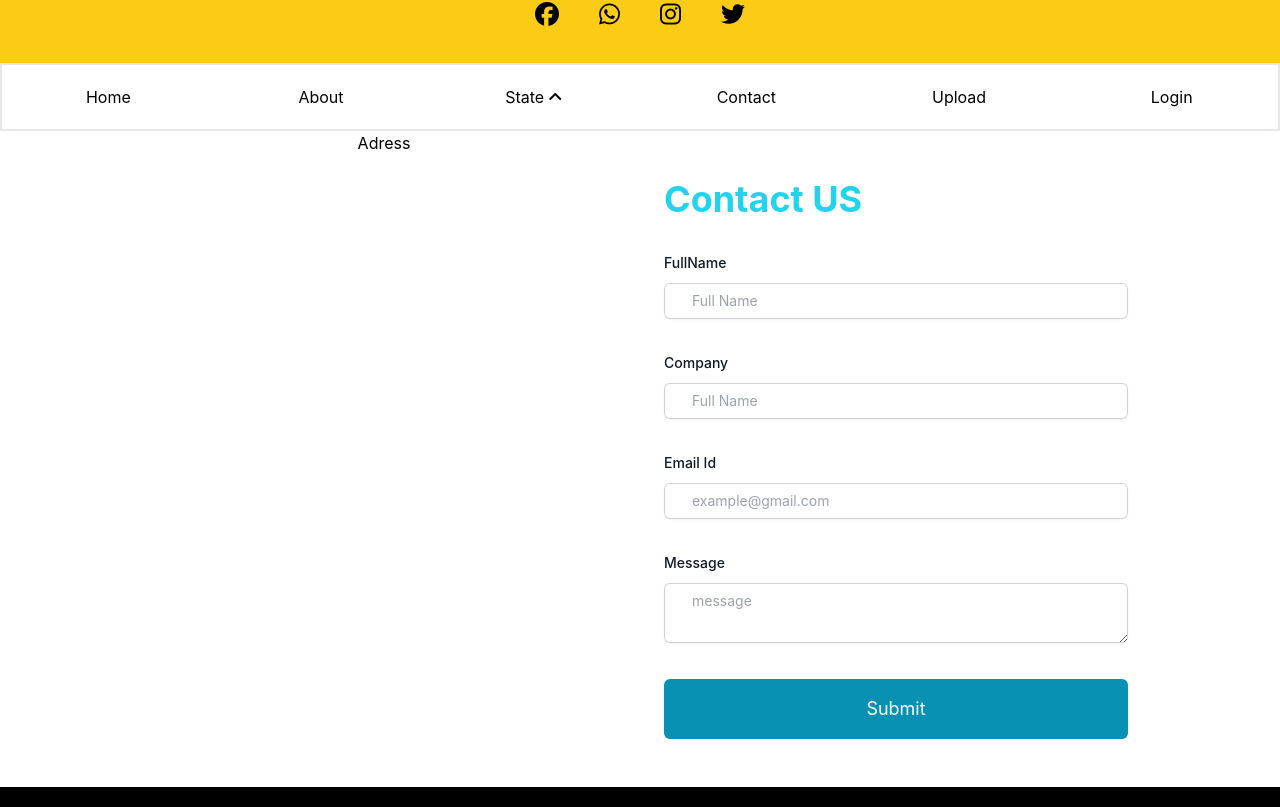
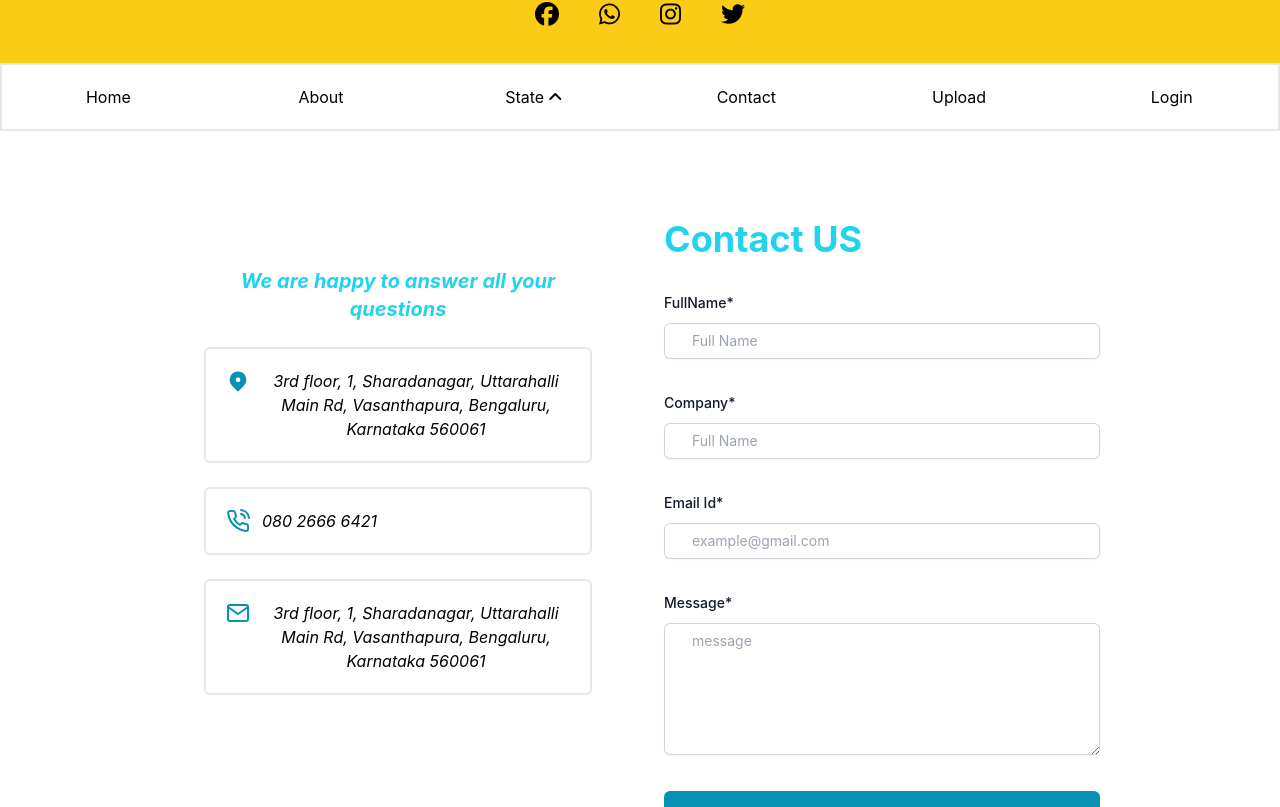
Before and after one commit to LDDevelopers/news, a React (Create React App) app: page /contact in a window 1280 px wide. Shown: the part 353-1160 px from the top of the page. Built offline with nearby package versions, Linux system fonts and the light colour scheme.

Commit message:
added: html and css

```diff
--- a/package.json
+++ b/package.json
@@ -10,6 +10,7 @@
     "pdfjs-dist": "^3.4.120",
     "react": "^18.2.0",
     "react-dom": "^18.2.0",
+    "react-icons": "^4.8.0",
     "react-router-dom": "^6.10.0",
     "react-scripts": "5.0.1",
     "web-vitals": "^2.1.4"
--- a/src/Component/Address.jsx
+++ b/src/Component/Address.jsx
@@ -1,7 +1,39 @@
 import React from "react";
+import { HiLocationMarker } from "react-icons/hi";
+import { FiPhoneCall, FiMail } from "react-icons/fi";
 
 const Address = () => {
-  return <div>Adress</div>;
+  return (
+    <address className="p-6 w-full ">
+      <h1 className="my-6 font-bold lg:text-xl text-cyan-400">
+        We are happy to answer all your questions
+      </h1>
+      <div className="flex justify-start items-start p-5 border-2 rounded-md my-6 gap-3">
+        <span className="text-2xl text-cyan-600">
+          <HiLocationMarker />
+        </span>
+        <p className="text-md">
+          3rd floor, 1, Sharadanagar, Uttarahalli Main Rd, Vasanthapura,
+          Bengaluru, Karnataka 560061
+        </p>
+      </div>
+      <div className="flex justify-start items-center p-5 border-2 rounded-md my-6 gap-3">
+        <span className="text-2xl text-cyan-600">
+          <FiPhoneCall />
+        </span>
+        <p className="text-md">080 2666 6421</p>
+      </div>
+      <div className="flex justify-center p-5 border-2 rounded-md my-6 gap-3">
+        <span className="text-2xl text-cyan-600">
+          <FiMail />
+        </span>
+        <p className="text-md">
+          3rd floor, 1, Sharadanagar, Uttarahalli Main Rd, Vasanthapura,
+          Bengaluru, Karnataka 560061
+        </p>
+      </div>
+    </address>
+  );
 };
 
 export { Address };
--- a/src/Component/ContactForm.jsx
+++ b/src/Component/ContactForm.jsx
@@ -3,14 +3,13 @@ import React from "react";
 const ContactForm = () => {
   return (
     <div>
-      {" "}
       <form>
         <div className="my-8">
           <label
             htmlFor="fullname"
             className="block text-sm font-medium leading-6 text-gray-900 text-start"
           >
-            FullName
+            FullName*
           </label>
           <div className=" mt-2 rounded-md shadow-sm">
             <input
@@ -28,7 +27,7 @@ const ContactForm = () => {
             htmlFor="company"
             className="block text-sm font-medium leading-6 text-gray-900 text-start"
           >
-            Company
+            Company*
           </label>
           <div className=" mt-2 rounded-md shadow-sm">
             <input
@@ -46,7 +45,7 @@ const ContactForm = () => {
             htmlFor="email"
             className="block text-sm font-medium leading-6 text-gray-900 text-start"
           >
-            Email Id
+            Email Id*
           </label>
           <div className=" mt-2 rounded-md shadow-sm">
             <input
@@ -64,11 +63,13 @@ const ContactForm = () => {
             htmlFor="massage"
             className="block text-sm font-medium leading-6 text-gray-900 text-start"
           >
-            Message
+            Message*
           </label>
           <div className=" mt-2 rounded-md shadow-sm">
             <textarea
               required
+              cols="30"
+              rows="5"
               name="massage"
               id="massage"
               className="block w-full rounded-md border-0 py-1.5 pl-7 pr-20 text-gray-900 ring-1 ring-inset ring-gray-300 placeholder:text-gray-400 focus:ring-2 focus:ring-inset focus:ring-cyan-600 sm:text-sm sm:leading-6"
@@ -76,8 +77,8 @@ const ContactForm = () => {
             />
           </div>
         </div>
-        <div className="bg-cyan-600 mt-9 p-4 rounded-md text-white text-lg">
-          <button>Submit</button>
+        <div className="bg-cyan-600 mt-9 p-3 rounded-md text-white text-lg">
+          <button type="submit">Submit</button>
         </div>
       </form>
     </div>
--- a/src/pages/Contact.jsx
+++ b/src/pages/Contact.jsx
@@ -3,13 +3,13 @@ import { Address, ContactForm } from "../sever";
 
 const Contact = () => {
   return (
-    <div className="w-4/5 mx-auto">
-      <div className="grid grid-cols-6 place-content-center ">
-        <div className="col-span-3 ">
+    <div className="md:w-4/5 mx-auto p-7">
+      <div className="lg:grid  lg:grid-cols-6 place-content-center ">
+        <div className="col-span-3 p-6 my-9">
           <Address />
         </div>
-        <div className="col-span-3 p-6 my-6">
-          <h2 className="text-4xl font-bold text-start text-cyan-400">
+        <div className="col-span-3 p-6 my-9">
+          <h2 className="md:text-4xl font-bold text-start text-cyan-400">
             Contact US
           </h2>
           <ContactForm />
```
Also changed, not shown: 1 other file (tests, documents, lock files or other folders).
